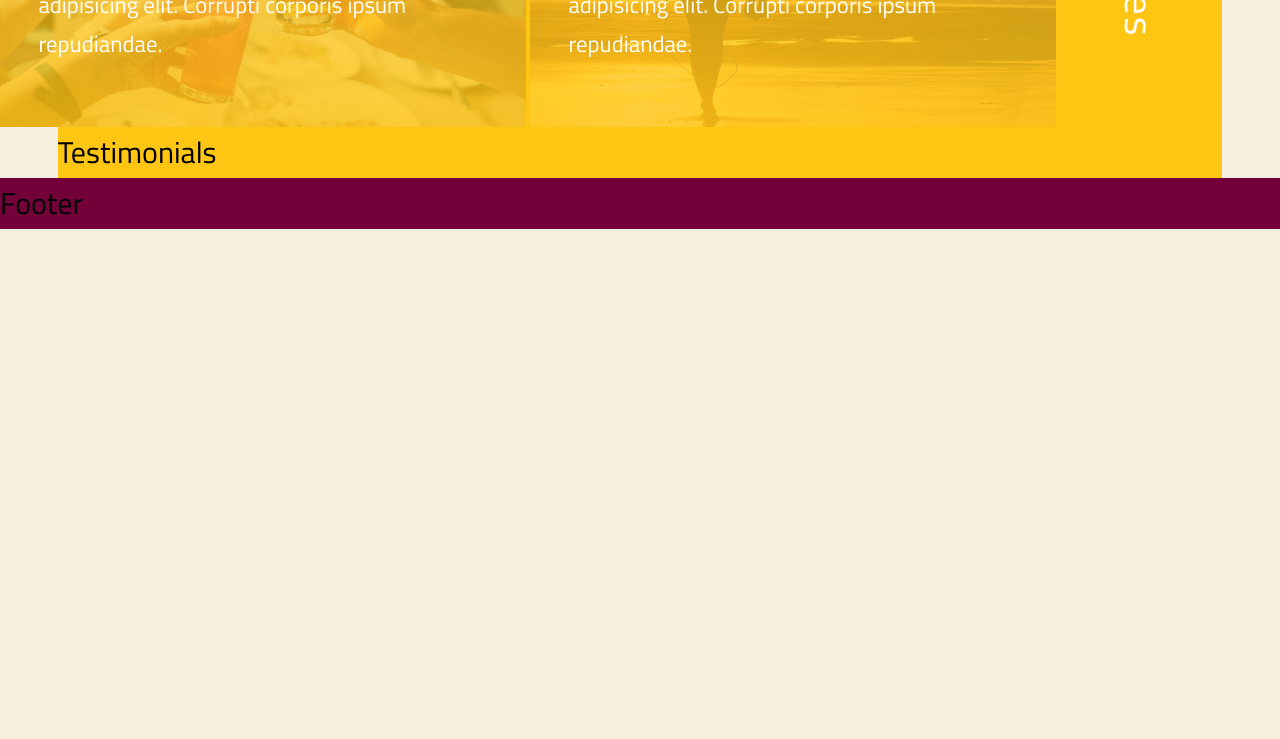
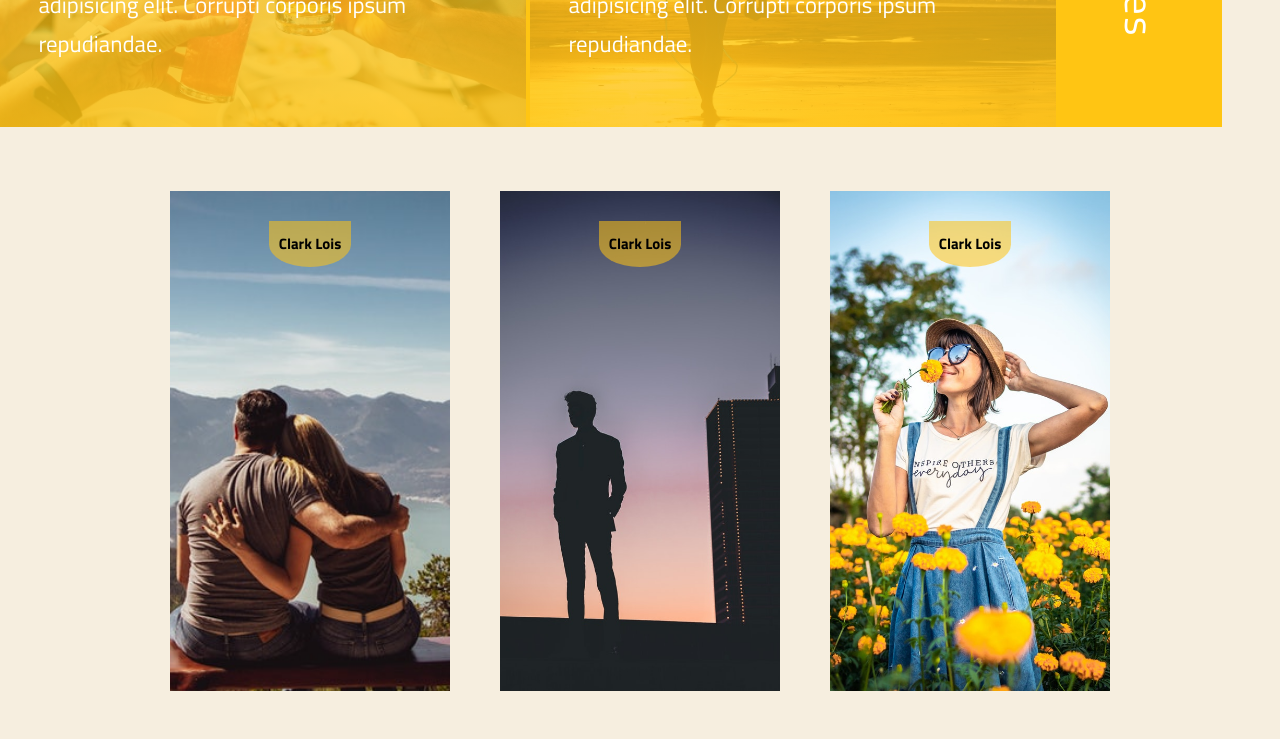
Before and after one commit to joepasss/sass_study, a React (Create React App) app in the folder vlv/: page / in a window 1280 px wide. Shown: the part 3900-4639 px from the top of the page. Before the commit the page ends 4129 px from the top, so only its background shows below. Built offline with nearby package versions, Linux system fonts and the light colour scheme.

Commit message:
Testimonials Section

```diff
--- a/vlv/src/sections/testimonials/Testimonials.tsx
+++ b/vlv/src/sections/testimonials/Testimonials.tsx
@@ -1,5 +1,75 @@
 import './testimonials.scss';
 
+import testi1 from '../../assets/img/Testimonials/testimonials-1.jpg';
+import testi2 from '../../assets/img/Testimonials/testimonials-2.jpg';
+import testi3 from '../../assets/img/Testimonials/testimonials-3.jpg';
+import testi4 from '../../assets/img/Testimonials/testimonials-4.jpg';
+import testi5 from '../../assets/img/Testimonials/testimonials-5.jpg';
+import testi6 from '../../assets/img/Testimonials/testimonials-6.jpg';
+
+type data = {
+  imgSrc: string;
+  imgAlt: string;
+  name: string;
+  para: string;
+};
+
 export const Testimonials = () => {
-  return <section id='testimonials'>Testimonials</section>;
+  const testimonialsData: data[] = [
+    {
+      imgSrc: testi1,
+      imgAlt: 'testimonial-1',
+      name: 'Clark Lois',
+      para: 'Lorem ipsum dolor sit amet consectetur, adipisicing elit. Consequatur, magni.',
+    },
+    {
+      imgSrc: testi2,
+      imgAlt: 'testimonial-2',
+      name: 'Clark Lois',
+      para: 'Lorem ipsum dolor sit amet consectetur, adipisicing elit. Consequatur, magni.',
+    },
+    {
+      imgSrc: testi3,
+      imgAlt: 'testimonial-3',
+      name: 'Clark Lois',
+      para: 'Lorem ipsum dolor sit amet consectetur, adipisicing elit. Consequatur, magni.',
+    },
+    {
+      imgSrc: testi4,
+      imgAlt: 'testimonial-4',
+      name: 'Clark Lois',
+      para: 'Lorem ipsum dolor sit amet consectetur, adipisicing elit. Consequatur, magni.',
+    },
+    {
+      imgSrc: testi5,
+      imgAlt: 'testimonial-5',
+      name: 'Clark Lois',
+      para: 'Lorem ipsum dolor sit amet consectetur, adipisicing elit. Consequatur, magni.',
+    },
+    {
+      imgSrc: testi6,
+      imgAlt: 'testimonial-6',
+      name: 'Clark Lois',
+      para: 'Lorem ipsum dolor sit amet consectetur, adipisicing elit. Consequatur, magni.',
+    },
+  ];
+
+  return (
+    <section id='testimonials'>
+      {testimonialsData.map((item: data, index: number) => {
+        return (
+          <div className='card' key={index}>
+            <div className='front'>
+              <img src={item.imgSrc} alt={item.imgAlt} />
+              <h2>{item.name}</h2>
+            </div>
+
+            <div className='back'>
+              <p>{item.para}</p>
+            </div>
+          </div>
+        );
+      })}
+    </section>
+  );
 };
--- a/vlv/src/sections/testimonials/testimonials.scss
+++ b/vlv/src/sections/testimonials/testimonials.scss
@@ -1,7 +1,76 @@
 @import '../../style/global_var.scss';
 
 section#testimonials {
-  background-color: $color-secondary;
+  grid-column: center-start / center-end;
 
-  grid-column: center-start / center-end;
+  padding: $padding-section;
+
+  display: grid;
+  grid-template-columns: repeat(auto-fit, 28rem);
+  grid-gap: 5rem;
+  place-content: center;
+
+  div.card {
+    width: 28rem;
+    height: 50rem;
+    position: relative;
+
+    div.front,
+    div.back {
+      position: absolute;
+      top: 0;
+      left: 0;
+      width: 100%;
+      height: 100%;
+
+      transition: all 1s ease-in-out;
+      transform: perspective(100rem);
+      backface-visibility: hidden;
+
+      display: grid;
+      justify-items: center;
+      align-items: start;
+      padding: 3rem;
+    }
+
+    div.front {
+      img {
+        object-fit: cover;
+        z-index: -1;
+        position: absolute;
+        top: 0;
+        left: 0;
+        width: 100%;
+        height: 100%;
+      }
+
+      h2 {
+        padding: 1rem;
+        border-radius: 0 0 50% 50%;
+        font-size: 1.5rem;
+        background-color: $color-secondary-m-light;
+      }
+    }
+
+    div.back {
+      transform: perspective(100rem) rotateY(0.5turn);
+      background-color: $color-secondary;
+
+      p {
+        place-self: center;
+        font-size: 2rem;
+        font-weight: 400;
+      }
+    }
+
+    &:hover {
+      div.front {
+        transform: perspective(100rem) rotateY(0.5turn);
+      }
+
+      div.back {
+        transform: perspective(100rem) rotateY(1turn);
+      }
+    }
+  }
 }
```
